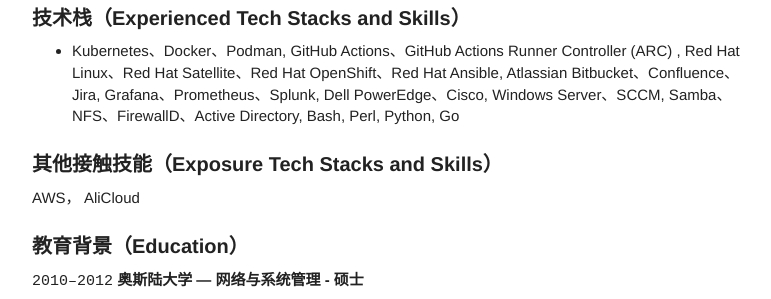
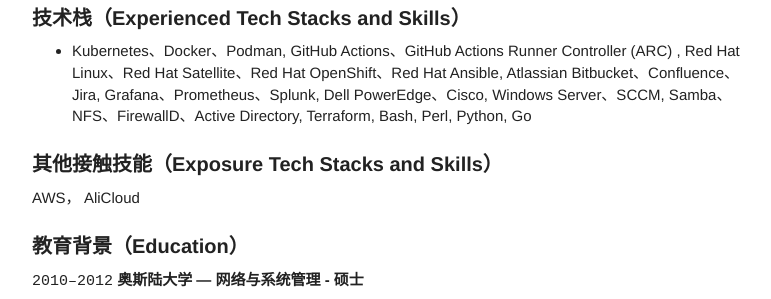
Before and after one commit to gcccheng/wugui, a Jekyll site: the page built from index.md, in a window 1280 px wide and 900 px high, scrolled down 5670 px. Shown: the part 357-656 px from the top of the window, without its empty margins (118-889 px from the left). Built offline with Jekyll 4.4.1, drawn with Linux system fonts in a browser that asks for light colours.

Commit message:
Update index.md

```diff
--- a/index.md
+++ b/index.md
@@ -267,7 +267,7 @@ Olympic Broadcasting Services（OBS）是国际奥委会直属机构，负责奥
 
 ## 技术栈（Experienced Tech Stacks and Skills）
 
-- Kubernetes、Docker、Podman, GitHub Actions、GitHub Actions Runner Controller (ARC) , Red Hat Linux、Red Hat Satellite、Red Hat OpenShift、Red Hat Ansible, Atlassian Bitbucket、Confluence、Jira, Grafana、Prometheus、Splunk, Dell PowerEdge、Cisco, Windows Server、SCCM, Samba、NFS、FirewallD、Active Directory, Bash, Perl, Python, Go
+- Kubernetes、Docker、Podman, GitHub Actions、GitHub Actions Runner Controller (ARC) , Red Hat Linux、Red Hat Satellite、Red Hat OpenShift、Red Hat Ansible, Atlassian Bitbucket、Confluence、Jira, Grafana、Prometheus、Splunk, Dell PowerEdge、Cisco, Windows Server、SCCM, Samba、NFS、FirewallD、Active Directory, Terraform, Bash, Perl, Python, Go
 
 ## 其他接触技能（Exposure Tech Stacks and Skills）
 
```
